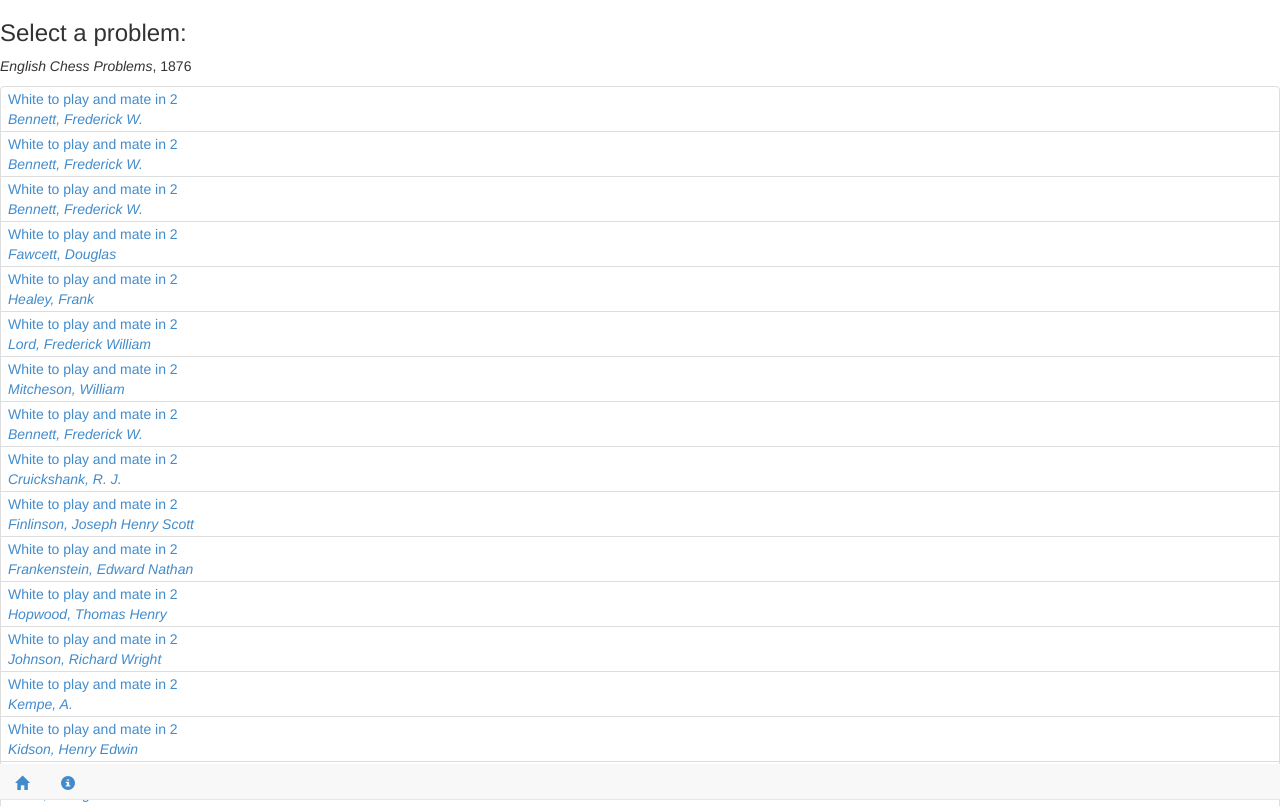
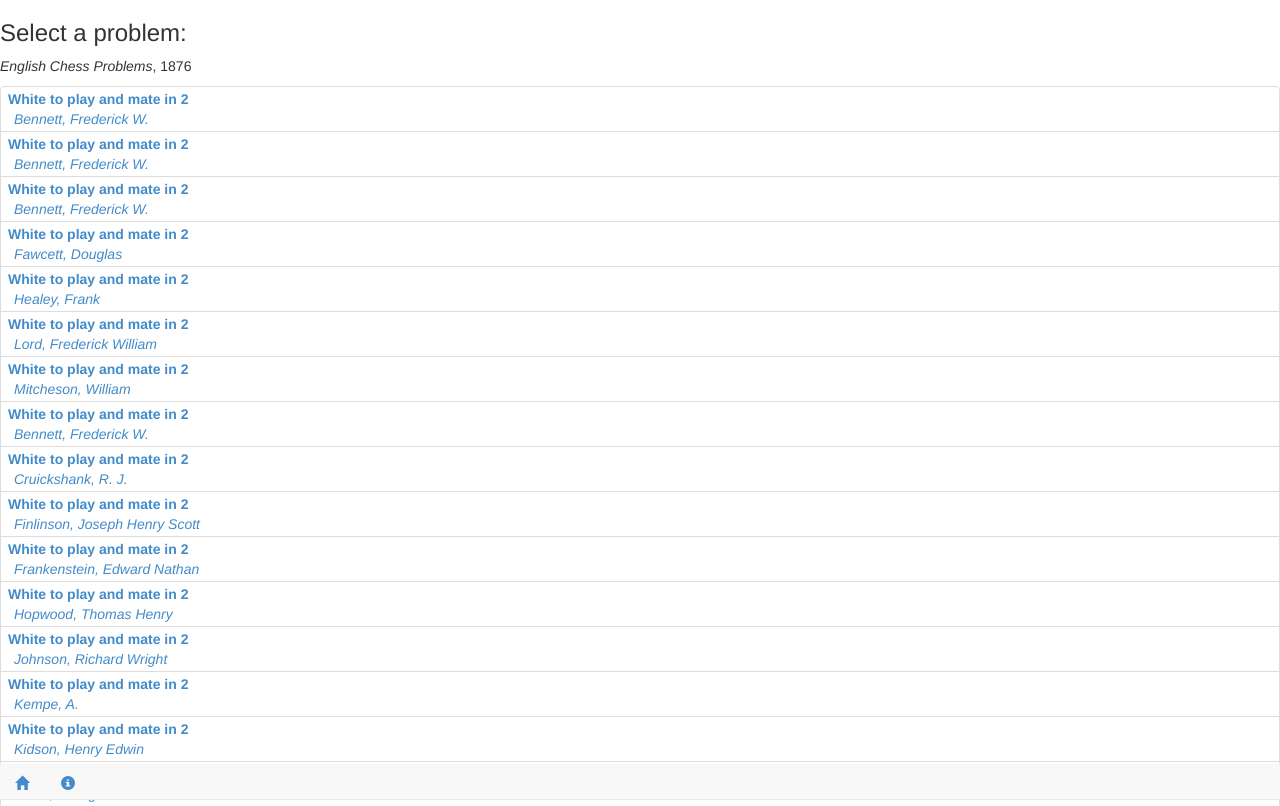
Before and after one commit to buzzdecafe/kinghunt, a website: page app/index.html at #/load in a window 1280 px wide. Shown: the top 806 px of the page. Drawn offline with Linux system fonts and the light colour scheme.

Commit message:
tweaks to laoding page

```diff
--- a/app/css/app.css
+++ b/app/css/app.css
@@ -24,8 +24,12 @@ h4 {
   background-color: #428bca;
   color: #fff;
 }
+.stipulation {
+  font-weight: bold;
+}
 .author {
   font-style: italic;
+  padding-left: 6px;
 }
 .turn {
   display: inline-block;
--- a/app/partials/load.html
+++ b/app/partials/load.html
@@ -11,7 +11,7 @@
     <ul class="list-group">
       <li class="list-group-item problem-list" ng-repeat="problem in book.problems">
         <a href="#/board/{{problem.id}}">
-          <div>{{ problem.fen | whoseTurn }} to play and {{problem.stipulation | translateStipulation }}</div>
+          <div class="stipulation">{{ problem.fen | whoseTurn }} to play and {{problem.stipulation | translateStipulation }}</div>
           <div class="author">{{ problem.author }}</div>
         </a>
       </li>
```
